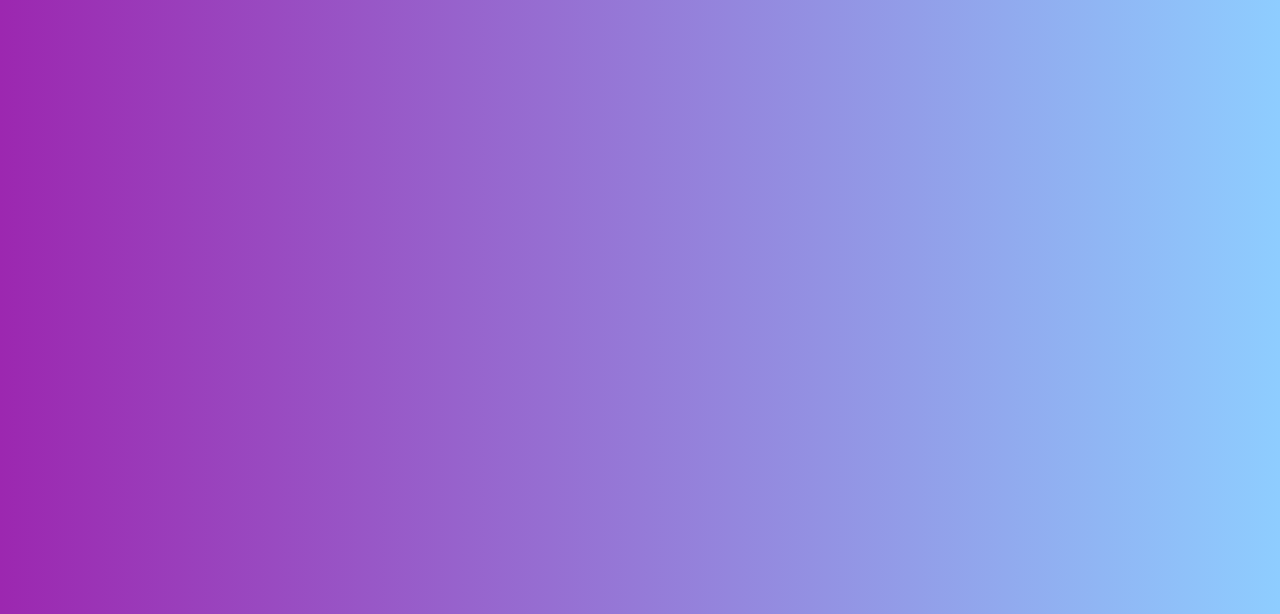
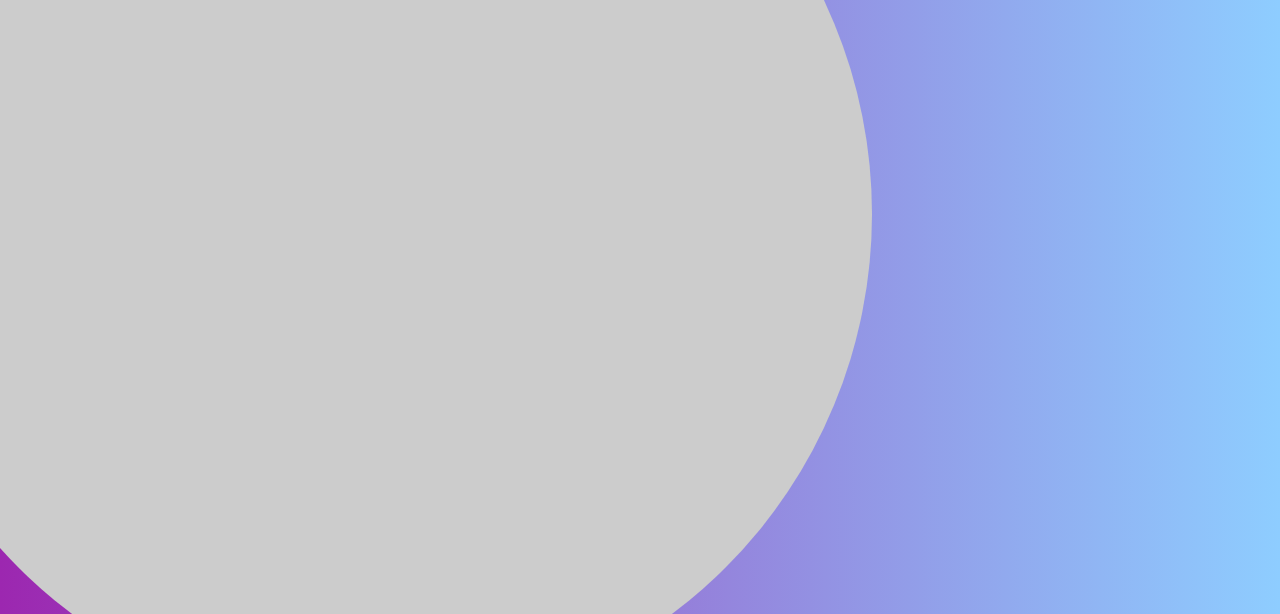
Before and after one commit to Opengundumstyle/Message-Generator, a plain HTML site: page index.html in a window 1280 px wide. Shown: the part 186-800 px from the top of the page. Drawn offline with Linux system fonts and the light colour scheme.

Commit message:
added CSS to circle

```diff
--- a/generate.css
+++ b/generate.css
@@ -42,3 +42,22 @@
        text-decoration: none;
 
     }
+    .information{
+
+        width:1000px;
+        height:1000px;
+        position:absolute;
+        top:50%;
+        left:-10%;
+        transform:translateY(-50%);
+    }
+    #circle{
+        width:1000px;
+        height:1000px;
+        position:absolute;
+        top:0;
+        left:-0;
+        border-radius:50%;
+        background: #ccc;
+
+    }
--- a/index.html
+++ b/index.html
@@ -23,7 +23,13 @@
           </nav>
      </div>
 
-
+         <div class="information">
+             <div id='circle'></div>
+                 <div class="feature"></div>
+                 <div class="feature"></div>
+                 <div class="feature"></div>
+                 <div class="feature"></div>
+         </div>
 
 
 </body>
```
